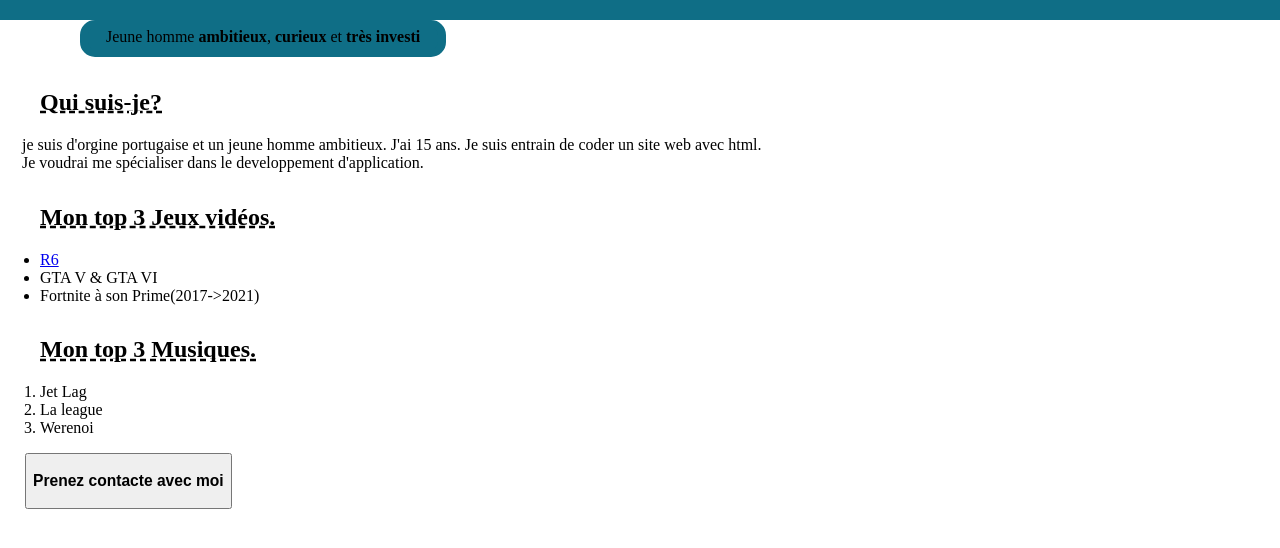
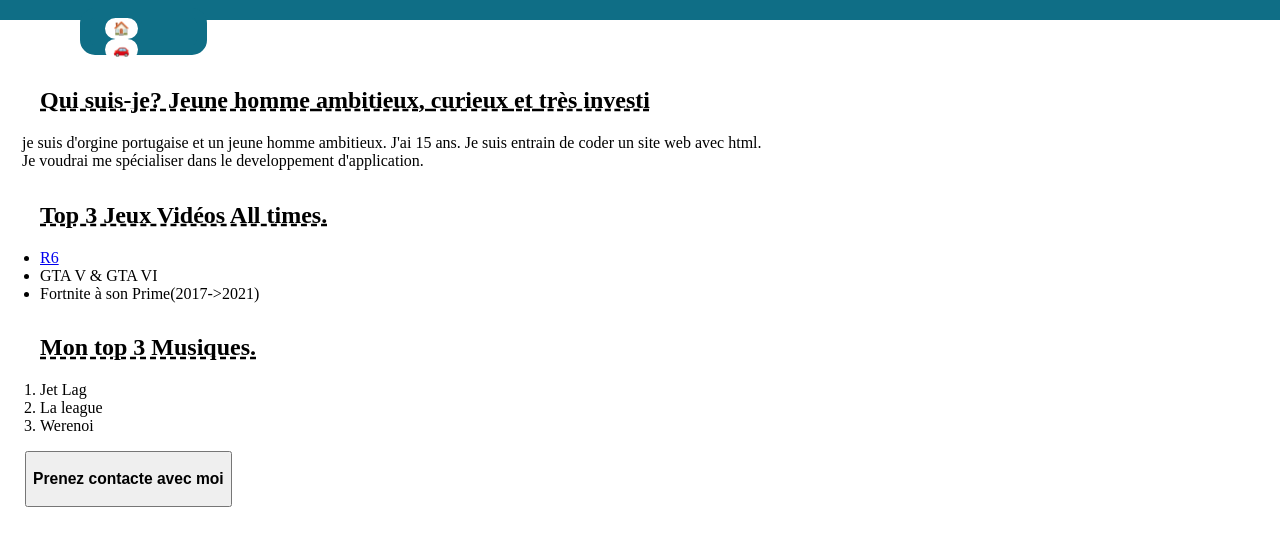
Before and after one commit to D1ogo12/Monsite, a plain HTML site: page index.html in a window 1280 px wide. Shown: the part 62-610 px from the top of the page. Drawn offline with Linux system fonts and the light colour scheme.

Commit message:
modification titre

```diff
--- a/index.html
+++ b/index.html
@@ -20,9 +20,10 @@
                 Diogo Carvalho Rodrigues
             </h1>
         </div>
-        <p id="ptitre">
-            Jeune homme <b>ambitieux</b>, <b>curieux</b> et <b>très investi</b>
-        </p>
+        <div id="divtitre">
+            <button>🏠</button>
+            <button>🚗</button>
+        <div>
     </header>
 
     <!-- 3.1 SECTION : qui suis-je ?-->
@@ -30,7 +31,7 @@
     <main>
         <div>
             <h2 class="question">
-                Qui suis-je?
+                Qui suis-je? Jeune homme <b>ambitieux</b>, <b>curieux</b> et <b>très investi</b>
             </h2>
             <p>
                 je suis d'orgine portugaise et un jeune homme ambitieux. J'ai 15 ans. Je suis entrain de coder un site
@@ -39,7 +40,7 @@
         </div>
         <div>
             <h2 class="question">
-                Mon top 3 Jeux vidéos.
+                Top 3 Jeux Vidéos All times.
             </h2>
             <ul>
                 <li><a href="OIP.webp">R6</a></li>
--- a/style.css
+++ b/style.css
@@ -18,20 +18,50 @@
 }
 
 
-#ptitre
+#divtitre
 {
     margin-left: 80px;
     background-color: #0f6e86;
     width: max-content;
-    margin-top: 0px;
+    margin-top: 100px;
 
-    padding-left: 18px;
-    padding-right: 18px;
-    padding-bottom: 3px;
+    padding-left: 15px;
+    padding-right: 15px;
+    padding-bottom: 5px;
+    margin-top: -12px;
 
-    border: 8px #0f6e86 solid;
+    border: 10px #0f6e86 solid;
     border-radius: 15px;
+    height: 22px;
+    width: 77px;
 }
+
+
+#divtitre button
+{
+    border: 2px white solid;
+    border-radius: 50px;
+    background-color: white;
+
+    display: flex;
+    justify-content: center;
+    align-items: center;
+}
+
+
+#divtitre button:hover
+{
+    border: 4px white solid;
+    border-radius: 50px;
+    background-color: white;
+    height: 24px;
+
+    display: flex;
+    justify-content: flex-end;
+    align-items: center;
+}
+
+
 
 body
 {
```
